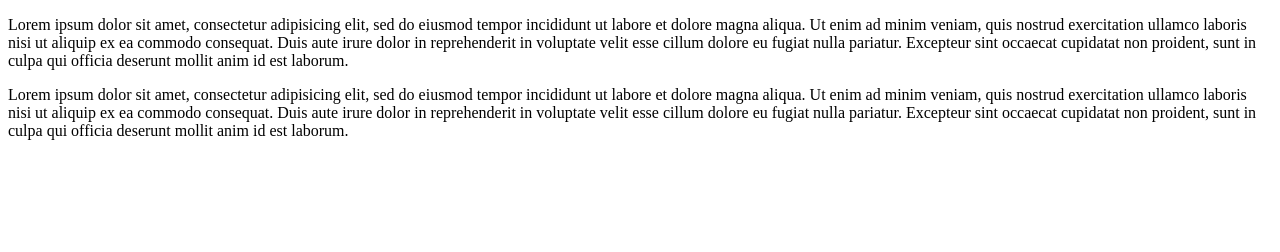
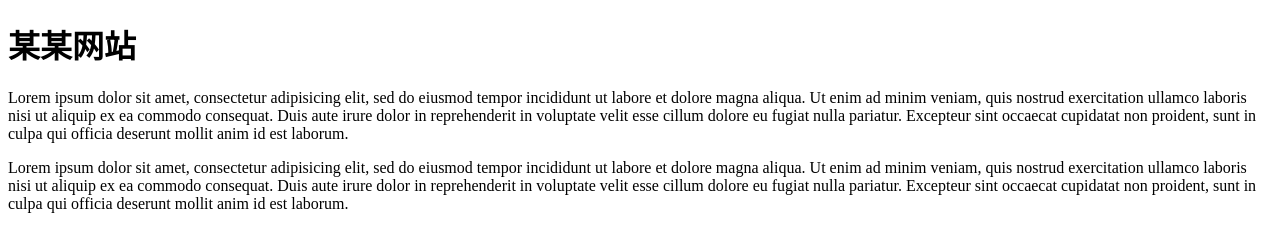
Before and after one commit to Ice-y/ABC, a plain HTML site: page index.html in a window 1280 px wide. Drawn offline with Linux system fonts and the light colour scheme.

Commit message:
修改标题

```diff
--- a/index.html
+++ b/index.html
@@ -4,7 +4,8 @@
 	<title>网站</title>
 </head>
 <body>
-<p>Lorem ipsum dolor sit amet, consectetur adipisicing elit, sed do eiusmod
+	<h1>某某网站</h1>
+	<p>Lorem ipsum dolor sit amet, consectetur adipisicing elit, sed do eiusmod
 tempor incididunt ut labore et dolore magna aliqua. Ut enim ad minim veniam,
 quis nostrud exercitation ullamco laboris nisi ut aliquip ex ea commodo
 consequat. Duis aute irure dolor in reprehenderit in voluptate velit esse
```
